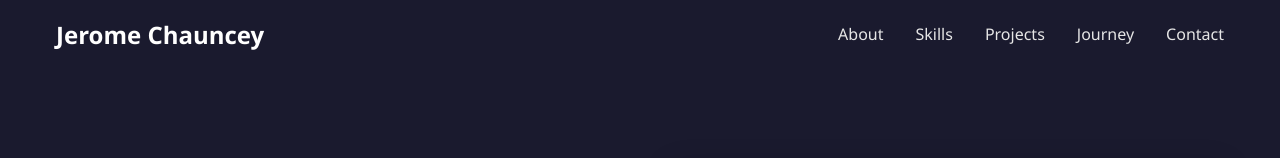
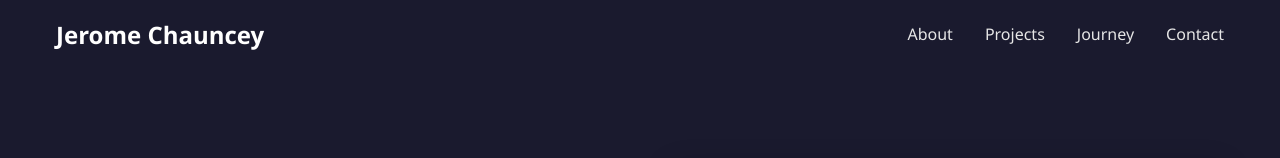
Before and after one commit to Jerome-Chauncey/PortfolioV2, a React (Vite) app: page / in a window 1280 px wide. Shown: the top 158 px of the page. Built offline with nearby package versions, Linux system fonts and the light colour scheme.

Commit message:
[Mods]: removes skills section in the navbar

```diff
--- a/src/components/Navbar.jsx
+++ b/src/components/Navbar.jsx
@@ -33,7 +33,7 @@ const Navbar = ({ isMenuOpen, setIsMenuOpen }) => {
 
           <nav className={`nav-links ${isMenuOpen ? 'open' : ''}`}>
             <a href="#about">About</a>
-            <a href="#skills">Skills</a>
+            {/* <a href="#skills">Skills</a> */}
             <a href="#projects">Projects</a>
             <a href="#journey">Journey</a>
             <a href="#contact">Contact</a>
```
